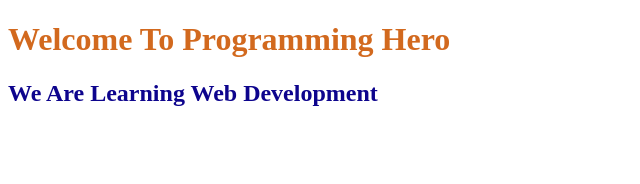
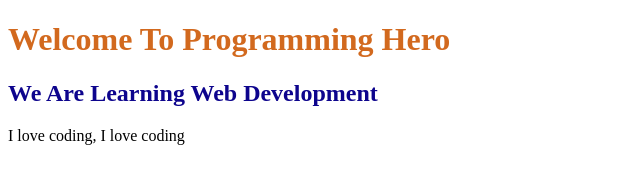
Before and after one commit to Rimon0608/first-website-repo, a plain HTML site: page index.html in a window 1280 px wide. Shown: the whole page, without its empty margins (0-640 px from the left). Drawn offline with Linux system fonts and the light colour scheme.

```diff
--- a/index.html
+++ b/index.html
@@ -9,6 +9,7 @@
 <body>
     <H1 style="color: chocolate;">Welcome To Programming Hero</H1>
     <h2 style="color: rgb(13, 4, 141);">We Are Learning Web Development</h2>
+    <p> I love coding, I love coding</p>
 
 </body>
 </html>
```
